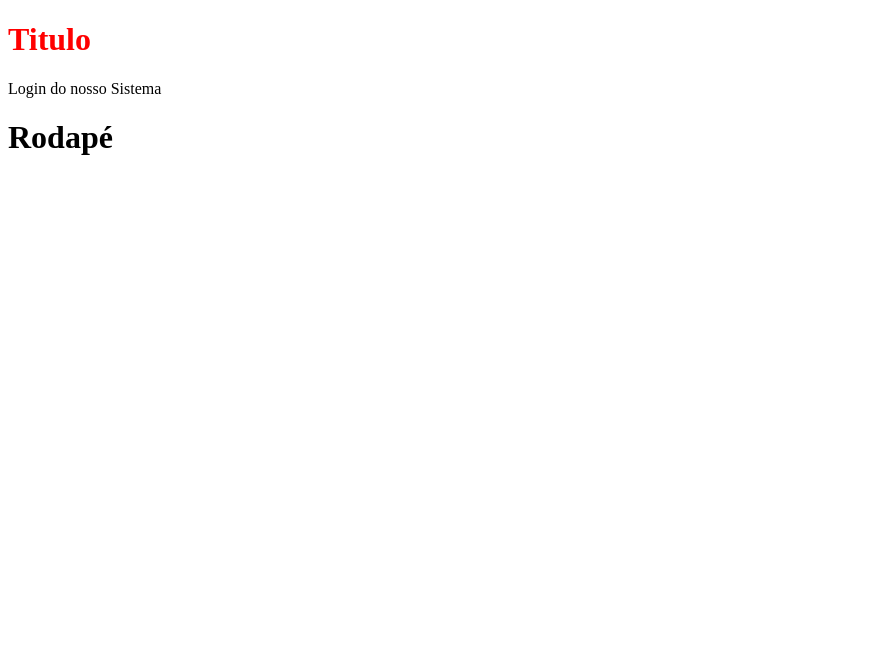
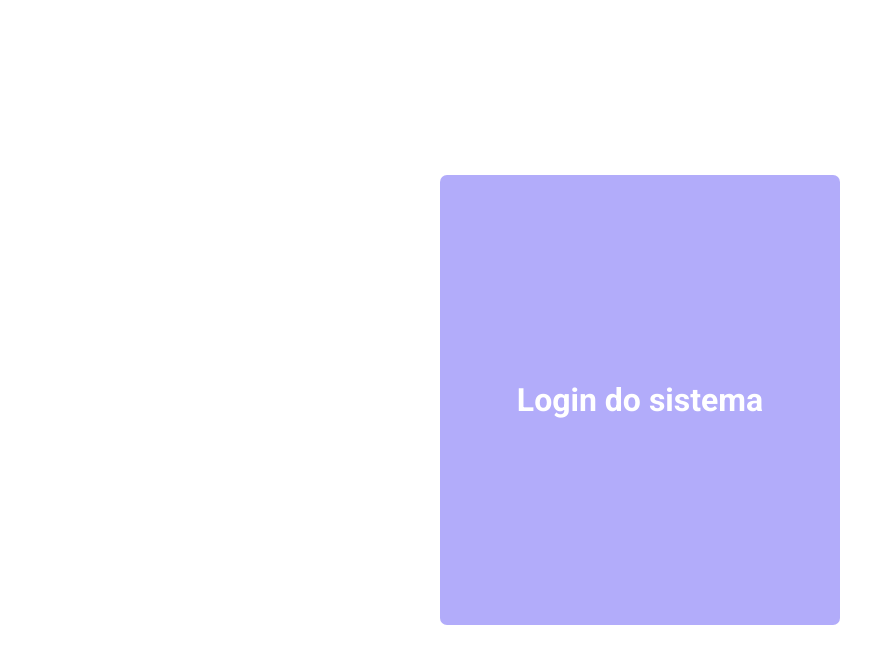
Before and after one commit to igortuag/dashboard-e-comerce, a Vue app in the folder web/: page / in a window 1280 px wide. Shown: the top 664 px of the page, without its empty margins (0-895 px from the left). Built offline with nearby package versions, Linux system fonts and the light colour scheme.

Commit message:
Criando componente de login

```diff
--- a/web/public/index.html
+++ b/web/public/index.html
@@ -1,15 +1,31 @@
 <!DOCTYPE html>
 <html lang="en">
   <head>
-    <meta charset="utf-8">
-    <meta http-equiv="X-UA-Compatible" content="IE=edge">
-    <meta name="viewport" content="width=device-width,initial-scale=1.0">
-    <link rel="icon" href="<%= BASE_URL %>favicon.ico">
+    <meta charset="utf-8" />
+    <meta http-equiv="X-UA-Compatible" content="IE=edge" />
+    <meta name="viewport" content="width=device-width,initial-scale=1.0" />
+    <link rel="icon" href="<%= BASE_URL %>favicon.ico" />
     <title><%= htmlWebpackPlugin.options.title %></title>
+
+    <style>
+      * {
+        margin: 0;
+        padding: 0;
+      }
+
+      html,
+      body {
+        height: 100%;
+      }
+    </style>
   </head>
   <body>
     <noscript>
-      <strong>We're sorry but <%= htmlWebpackPlugin.options.title %> doesn't work properly without JavaScript enabled. Please enable it to continue.</strong>
+      <strong
+        >We're sorry but <%= htmlWebpackPlugin.options.title %> doesn't work
+        properly without JavaScript enabled. Please enable it to
+        continue.</strong
+      >
     </noscript>
     <div id="app"></div>
     <!-- built files will be auto injected -->
--- /dev/null
+++ b/web/src/assets/scss/_colors.scss
@@ -0,0 +1,2 @@
+$purple: #b2acfa;
+$white: #fff;
--- /dev/null
+++ b/web/src/assets/scss/_main.scss
@@ -0,0 +1,8 @@
+@import "./colors";
+@import url("https://fonts.googleapis.com/css2?family=Roboto:wght@300;400;700&display=swap");
+
+.main {
+  display: flex;
+  height: 100vh;
+  font-family: "Roboto", "sans-serif";
+}
--- a/web/src/pages/Login/LoginComponent.vue
+++ b/web/src/pages/Login/LoginComponent.vue
@@ -1,12 +1,11 @@
 <template>
-  <div class="login">
-    <div class="info">
-      <h1>Titulo</h1>
-      <p>Login do nosso Sistema</p>
-    </div>
-
-    <div class="footer">
-      <h1>Rodapé</h1>
+  <div class="main">
+    <div class="login">
+      <div class="content-login">
+        <header>
+          <h1>Login do sistema</h1>
+        </header>
+      </div>
     </div>
   </div>
 </template>
--- a/web/src/pages/Login/style.scss
+++ b/web/src/pages/Login/style.scss
@@ -1,5 +1,28 @@
-.info {
-  h1 {
-    color: red;
+@import "@/assets/scss/_main";
+
+.login {
+  display: flex;
+  width: 100%;
+  justify-content: center;
+  align-items: center;
+
+  .content-login {
+    width: 400px;
+    height: 450px;
+    background-color: $purple;
+    border-radius: 7px;
+    display: flex;
+    align-items: center;
+    justify-content: center;
+
+    header {
+      display: flex;
+      width: 100%;
+      justify-content: center;
+
+      h1 {
+        color: $white;
+      }
+    }
   }
 }
```
